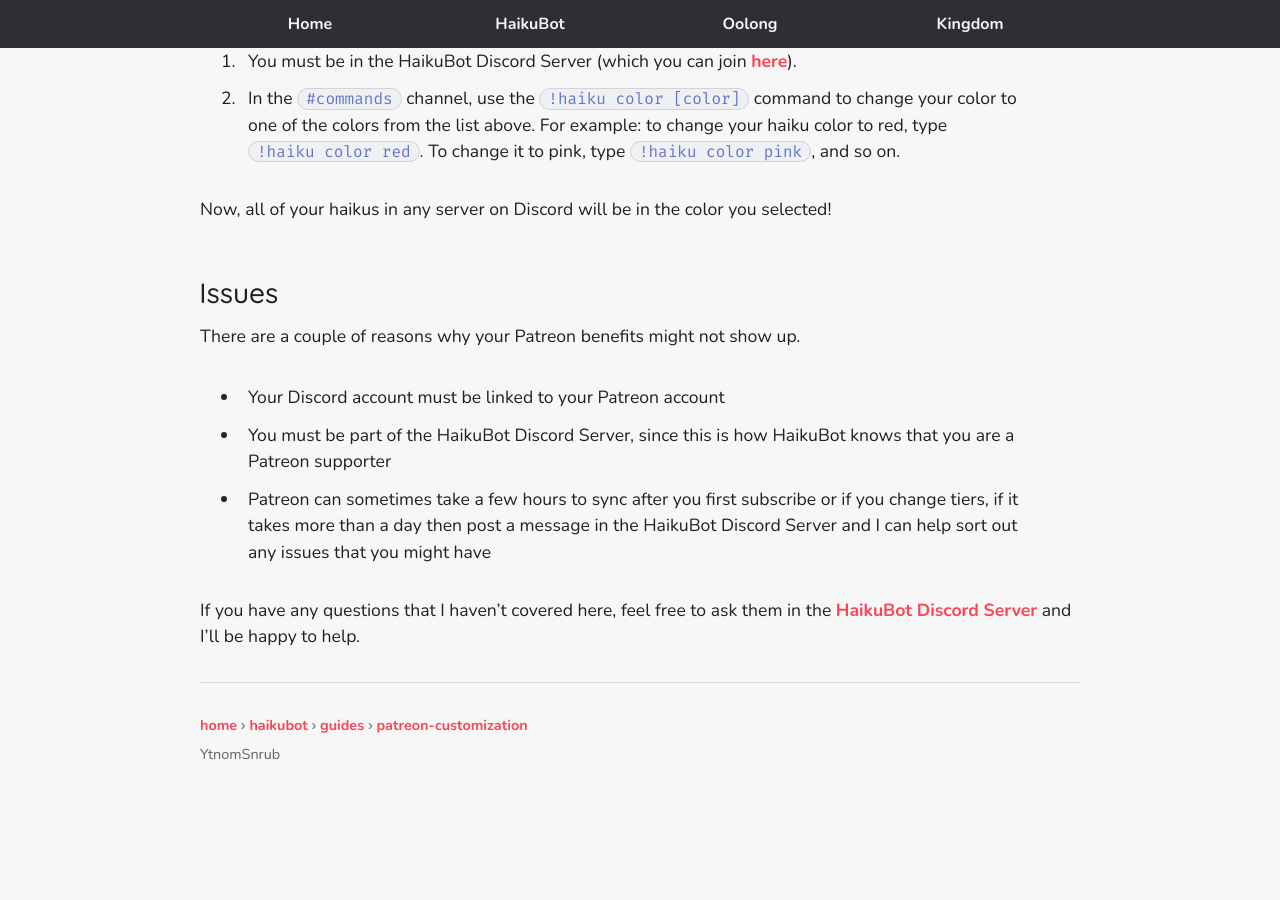
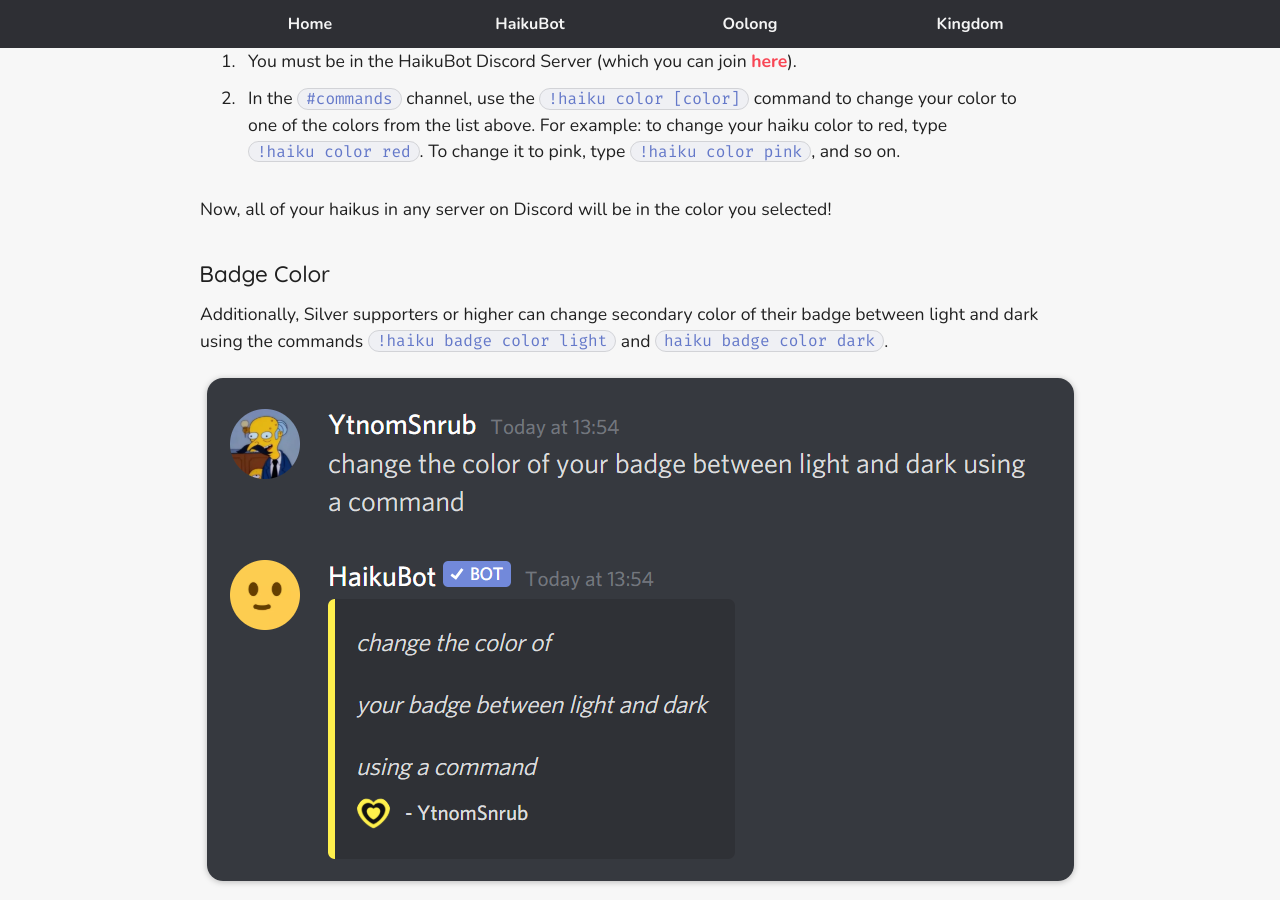
Before and after one commit to YtnomSnrub/ytnomsnrub.github.io, a Jekyll site: the page built from haikubot/guides/patreon-customization.md, in a window 1280 px wide and 900 px high, scrolled down 1175 px. Built offline with Jekyll 4.4.1, drawn with Linux system fonts in a browser that asks for light colours; nearby versions of some CDN libraries; our own code applies the rules of GitHub Pages for plain Markdown files; before the commit the page ends 1971 px from its top, so only the background shows below that.

Commit message:
Added documentation for changing badge color

```diff
--- a/haikubot/guides/patreon-customization.md
+++ b/haikubot/guides/patreon-customization.md
@@ -48,6 +48,12 @@
 
 Now, all of your haikus in any server on Discord will be in the color you selected!
 
+### Badge Color
+
+Additionally, Silver supporters or higher can change secondary color of their badge between light and dark using the commands `!haiku badge color light` and `haiku badge color dark`.
+
+![Patreon Badge Color](/haikubot/img/haiku-patreon-badge-color.png)
+
 ## Issues
 
 There are a couple of reasons why your Patreon benefits might not show up.
```
Also changed, not shown: haikubot/img/haiku-patreon-badge-color.png (added).
